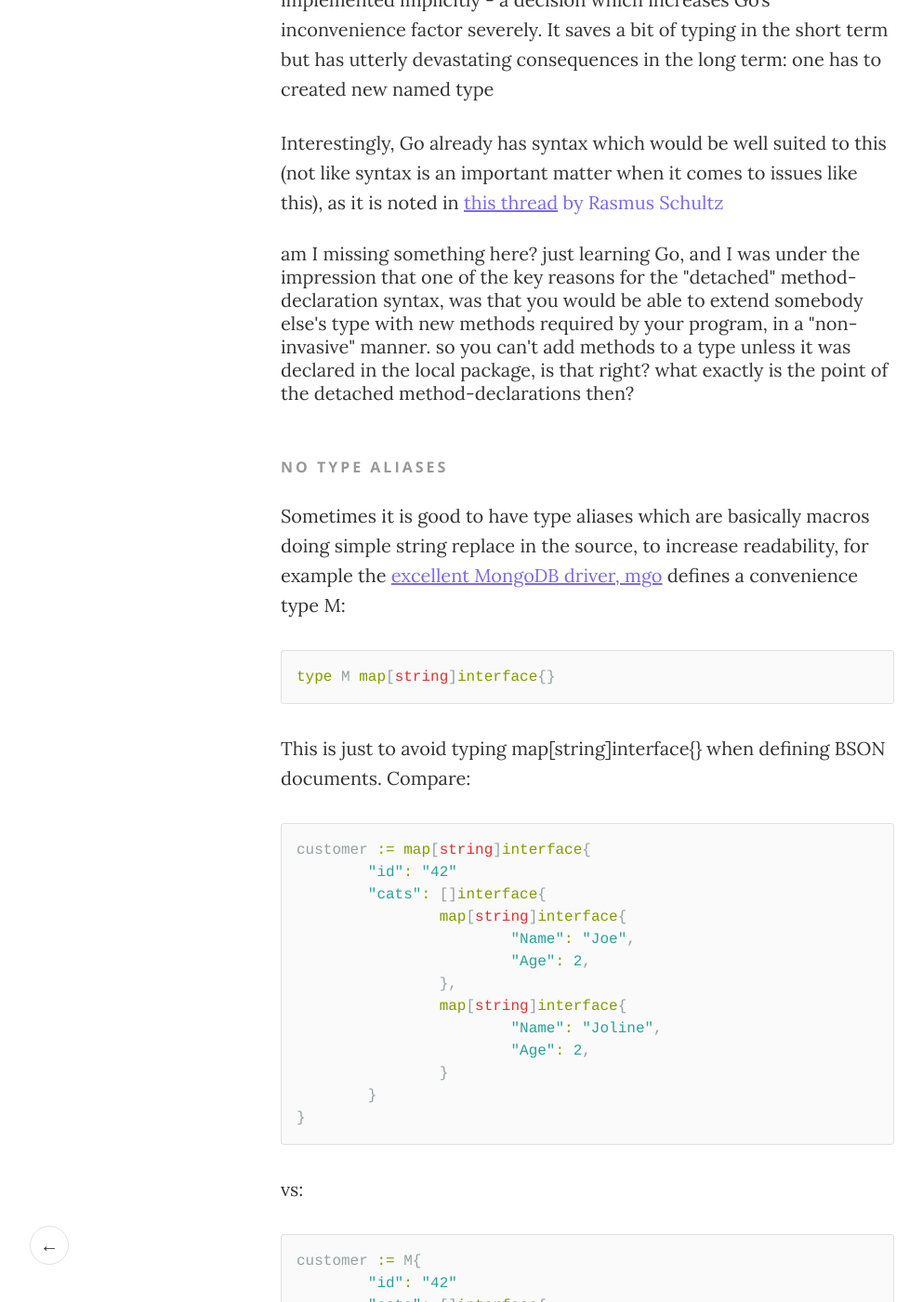
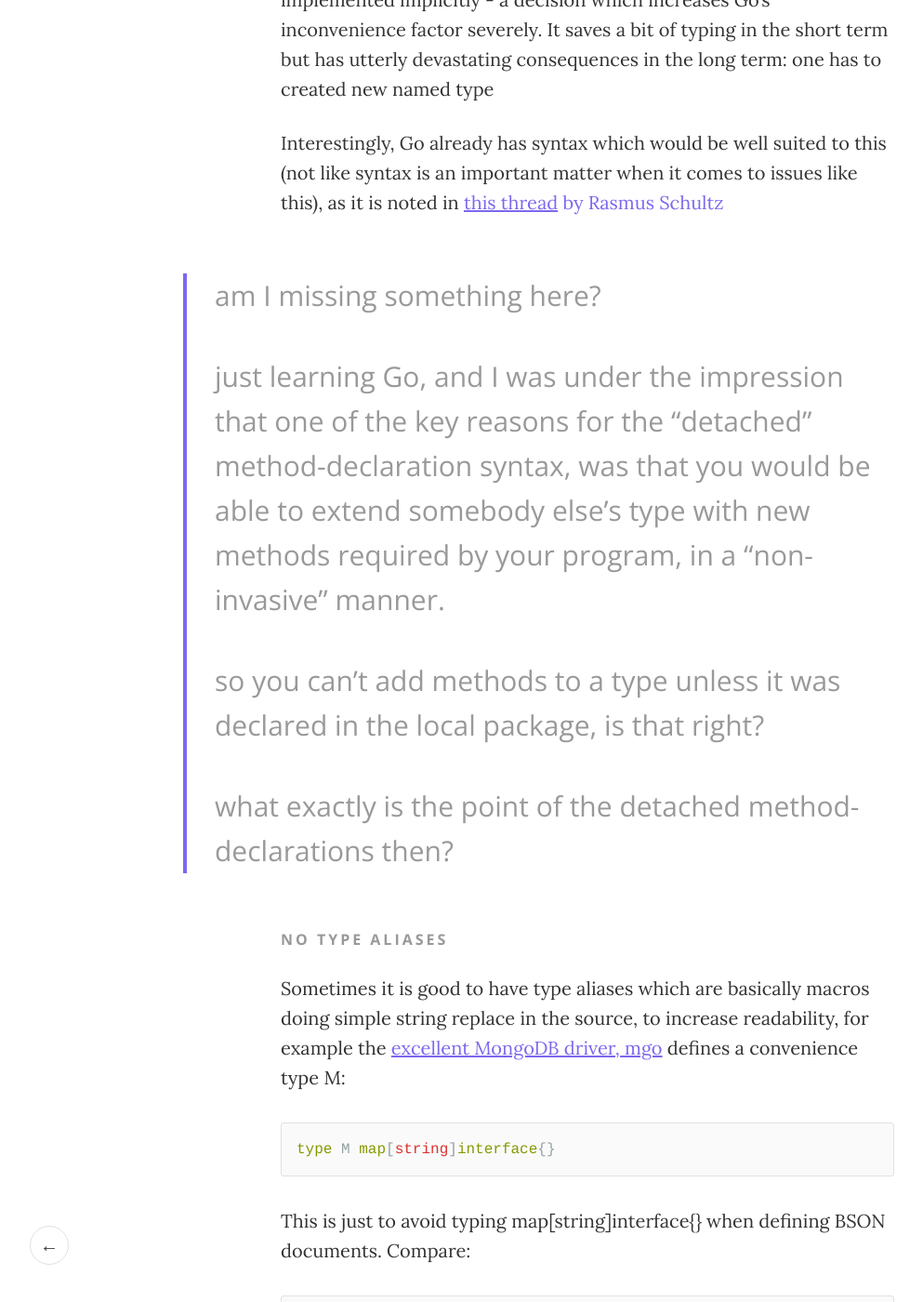
Before and after one commit to awkwordplay/awkwordplay.github.io, a Jekyll site: the page built from _posts/2014-12-01-everyday-hassles-in-go.markdown, in a window 1280 px wide and 1400 px high, scrolled down 11950 px. Shown: the whole window at 93% size, without its empty margins (8-1001 px from the left). Built offline with Jekyll 4.4.1, drawn with Linux system fonts in a browser that asks for light colours.

Commit message:
Fix quote

```diff
--- a/_posts/2014-12-01-everyday-hassles-in-go.markdown
+++ b/_posts/2014-12-01-everyday-hassles-in-go.markdown
@@ -298,15 +298,13 @@ The biggest reason why go had to abandon the very concept of defining methods on
 
 Interestingly, Go already has syntax which would be well suited to this (not like syntax is an important matter when it comes to issues like this), as it is noted in <a href="https://groups.google.com/forum/#!topic/golang-nuts/Hbxekd9g09c">this thread<a> by Rasmus Schultz
 
-<quote>
-am I missing something here?
-
-just learning Go, and I was under the impression that one of the key reasons for the "detached" method-declaration syntax, was that you would be able to extend somebody else's type with new methods required by your program, in a "non-invasive" manner.
-
-so you can't add methods to a type unless it was declared in the local package, is that right?
-
-what exactly is the point of the detached method-declarations then?
-</quote>
+> am I missing something here?
+>
+> just learning Go, and I was under the impression that one of the key reasons for the "detached" method-declaration syntax, was that you would be able to extend somebody else's type with new methods required by your program, in a "non-invasive" manner.
+>
+> so you can't add methods to a type unless it was declared in the local package, is that right?
+>
+> what exactly is the point of the detached method-declarations then?
 
 #### No type aliases
 
```
